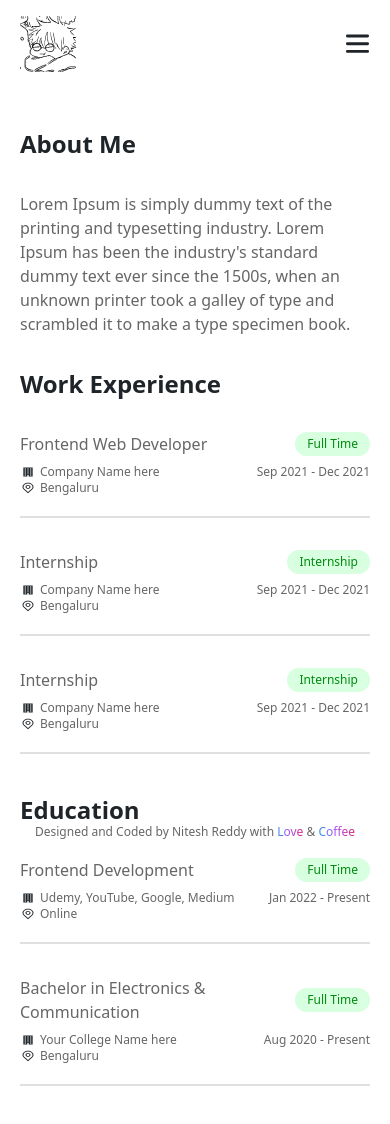
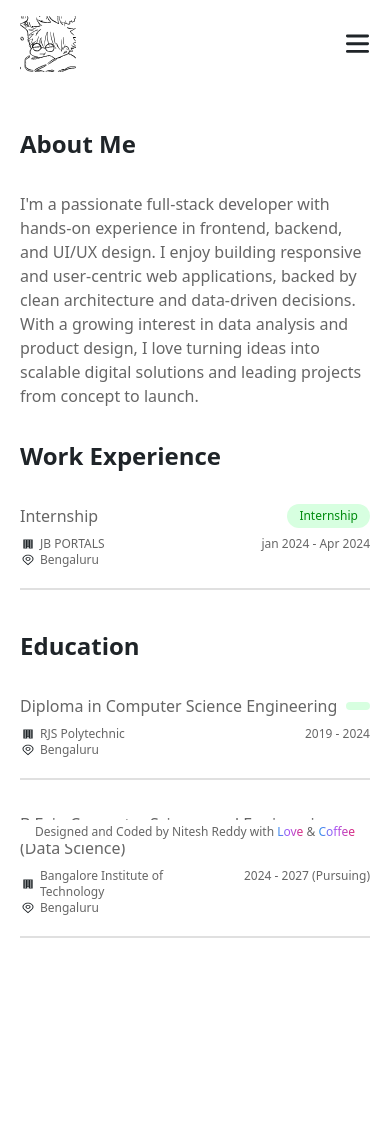
Before and after one commit to PanatiNitesh/Portfolio, a React (Create React App) app in the folder myself/: page /about in a window 390 px wide. Shown: the top 1124 px of the page. After the commit the page ends 1018 px from the top, so only its background shows below. Built offline with nearby package versions, Linux system fonts and the light colour scheme.

Commit message:
details updated

```diff
--- a/myself/src/Details.js
+++ b/myself/src/Details.js
@@ -36,61 +36,50 @@ export const logos = {
 // Enter your Personal Details here
 export const personalDetails = {
   name: "Nitesh",
-  tagline: "I build things for web",
+  tagline: "From concept to code — full-stack with purpose",
   img: profile,
-  about: `Lorem Ipsum is simply dummy text of the printing and typesetting industry. Lorem Ipsum has been the industry's standard dummy text ever since the 1500s, when an unknown printer took a galley of type and scrambled it to make a type specimen book.`,
+  about: "I'm a passionate full-stack developer with hands-on experience in frontend, backend, and UI/UX design. I enjoy building responsive and user-centric web applications, backed by clean architecture and data-driven decisions. With a growing interest in data analysis and product design, I love turning ideas into scalable digital solutions and leading projects from concept to launch."
 };
+
 
 // Enter your Social Media URLs here
 export const socialMediaUrl = {
-  linkdein: "https://www.linkedin.com/",
-  github: "https://www.github.com/",
-  twitter: "https://twitter.com/",
-  instagram: "https://www.instagram.com/",
+  linkdein: "https://www.linkedin.com/in/nitesh-reddy-dev/",
+  github: "https://github.com/PanatiNitesh/",
+  twitter: "https://x.com/Nitesh_Reddy_",
+  instagram: "https://www.instagram.com/nitesh_reddy_/",
 };
 
 // Enter your Work Experience here
 export const workDetails = [
-  {
-    Position: "Frontend Web Developer",
-    Company: `Company Name here`,
-    Location: "Bengaluru",
-    Type: "Full Time",
-    Duration: "Sep 2021 - Dec 2021",
-  },
+
   {
     Position: "Internship",
-    Company: `Company Name here`,
+    Company: `JB PORTALS`,
     Location: "Bengaluru",
     Type: "Internship",
-    Duration: "Sep 2021 - Dec 2021",
-  },
-  {
-    Position: "Internship",
-    Company: `Company Name here`,
-    Location: "Bengaluru",
-    Type: "Internship",
-    Duration: "Sep 2021 - Dec 2021",
+    Duration: "jan 2024 - Apr 2024",
   },
 ];
 
 // Enter your Education Details here
 export const eduDetails = [
   {
-    Position: "Frontend Development",
-    Company: "Udemy, YouTube, Google, Medium",
-    Location: "Online",
-    Type: "Full Time",
-    Duration: "Jan 2022 - Present",
+    Position: "Diploma in Computer Science Engineering",
+    Company: "RJS Polytechnic",
+    Location: "Bengaluru",
+    Duration: "2019 - 2024",
+    Score: "CGPA: 9.1"
   },
   {
-    Position: "Bachelor in Electronics & Communication",
-    Company: `Your College Name here`,
+    Position: "B.E. in Computer Science and Engineering (Data Science)",
+    Company: "Bangalore Institute of Technology",
     Location: "Bengaluru",
-    Type: "Full Time",
-    Duration: "Aug 2020 - Present",
-  },
+    Duration: "2024 - 2027 (Pursuing)",
+    Score: "CGPA: 8.45 (Current)"
+  }
 ];
+
 
 // Tech Stack and Tools
 export const techStackDetails = {
--- a/myself/src/Pages/Home.js
+++ b/myself/src/Pages/Home.js
@@ -81,7 +81,7 @@ function Home() {
 <div className="mt-5 md:mt-0 flex justify-center md:justify-end">
   <img
     ref={myimageref}
-    className="w-40 h-40 md:w-52 md:h-52 object-cover rounded-full shadow-lg border-4 border-white"
+    className="w-45 h-45 md:w-52 md:h-52 object-cover rounded-full shadow-lg border-4 border-white"
     src={img}
     alt="Nitesh"
   />
```
